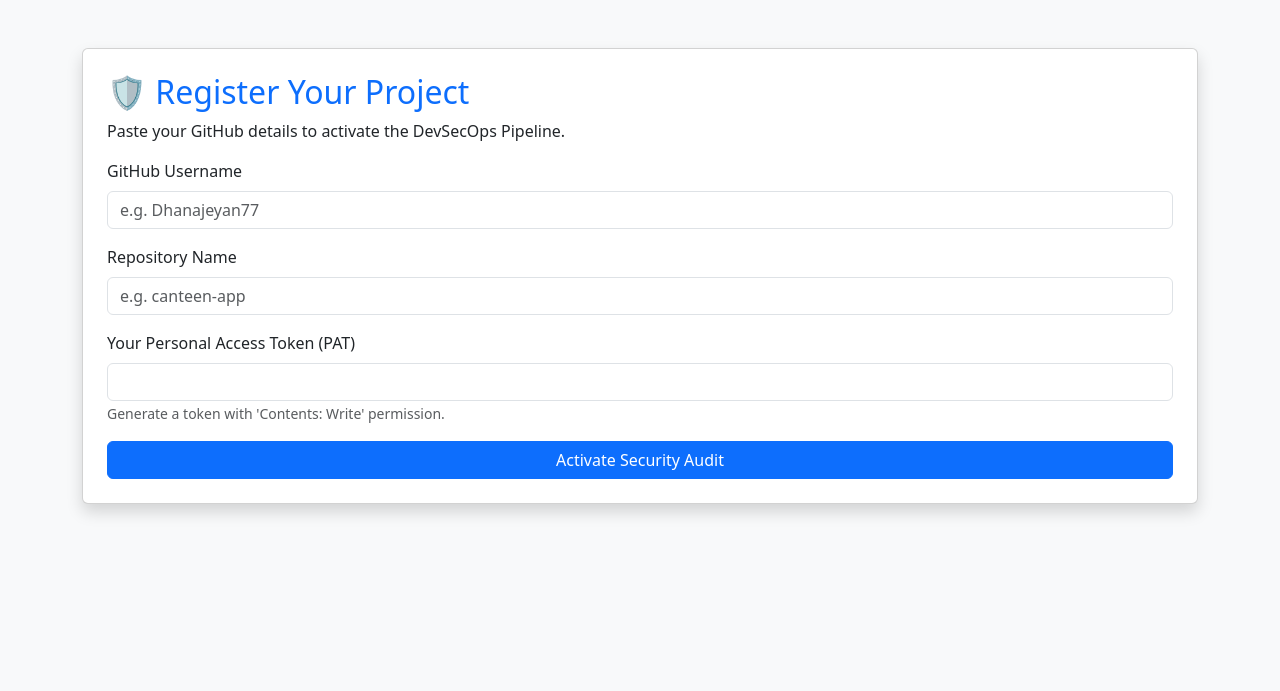
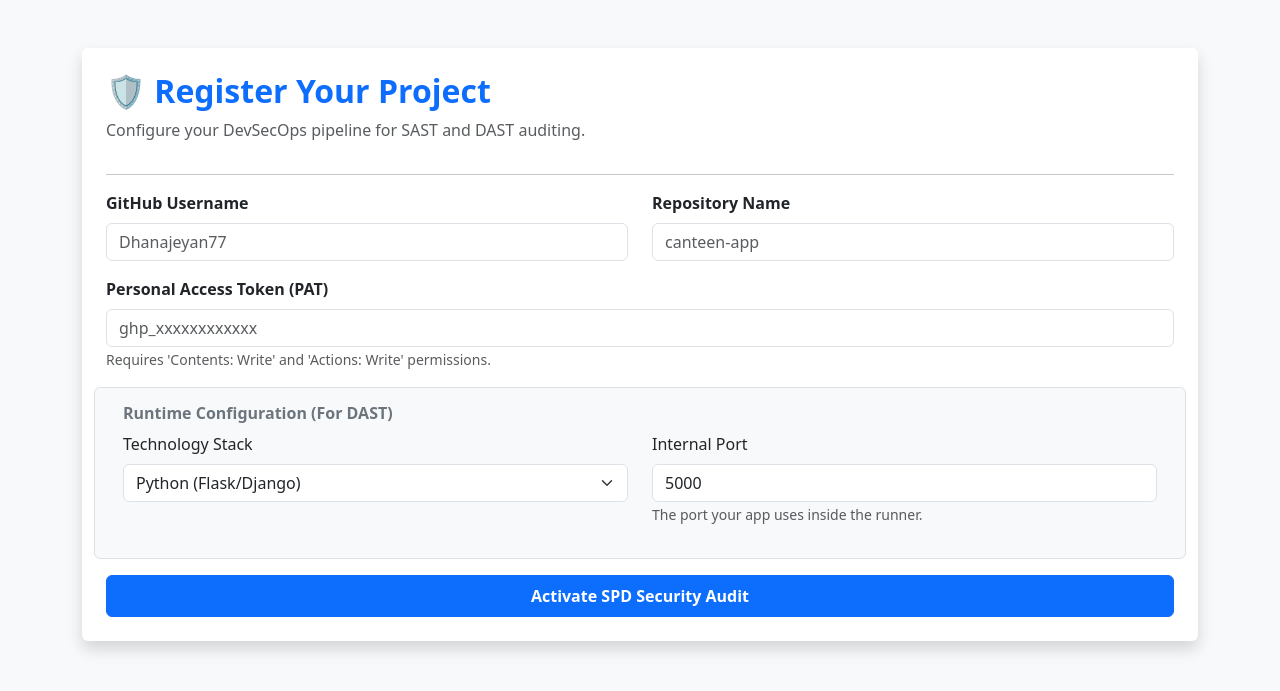
Before and after one commit to Dhanajeyan77/spd, a Flask app: page /onboard_page in a window 1280 px wide. Shown: the top 691 px of the page. Run offline with Flask 3, Linux system fonts and the light colour scheme.

Commit message:
first commit

```diff
--- a/app.py
+++ b/app.py
@@ -6,8 +6,7 @@ from flask import Flask, render_template, request, jsonify
 app = Flask(__name__)
 
 # --- SYSTEM CONFIGURATION ---
-# This pulls your token from Render's "Environment Variables" safely
-# On your local laptop, you can set this in your terminal: export GITHUB_TOKEN=your_token
+# Pulls your Master Token from Render Environment Variables
 GITHUB_TOKEN = os.environ.get("GITHUB_TOKEN")
 
 @app.route('/')
@@ -18,17 +17,32 @@ def index():
 def onboard_page():
     return render_template('onboard.html')
 
-# --- 1. THE INJECTION (Uses Student's Token from Form) ---
+# --- 1. THE DYNAMIC INJECTION (Uses Student's Token) ---
 @app.route('/inject', methods=['POST'])
 def inject_yaml():
+    # 1. Capture Form Data
     owner = request.form.get('owner')
     repo = request.form.get('repo')
     student_token = request.form.get('token')
+    stack = request.form.get('stack')
+    port = request.form.get('port')
 
-    url = f"https://api.github.com/repos/{owner}/{repo}/contents/.github/workflows/spd-audit.yml"
+    # 2. Define Dynamic Logic based on Tech Stack
+    if stack == "python":
+        run_cmd = "python app.py & sleep 10"
+        sast_cmd = "pip install bandit && bandit -r ."
+    elif stack == "node":
+        run_cmd = "npm start & sleep 15"
+        sast_cmd = "npm audit"
+    elif stack == "java":
+        run_cmd = "mvn spring-boot:run & sleep 25"
+        sast_cmd = "echo 'Running Java Static Analysis'"
+    else:
+        run_cmd = "sleep 5" # Default fallback
+        sast_cmd = "echo 'Generic SAST'"
 
-    # The Master SPD Logic
-    yaml_content = """
+    # 3. Construct the Custom YAML (Injecting Port and Commands)
+    yaml_content = f"""
 name: SPD Security Audit
 on: [push, repository_dispatch]
 jobs:
@@ -36,47 +50,54 @@ jobs:
     runs-on: ubuntu-latest
     steps:
       - uses: actions/checkout@v4
-      - name: Bandit SAST
-        run: pip install bandit && bandit -r .
-      - name: ZAP DAST
+
+      - name: SAST Scan ({stack})
+        run: {sast_cmd}
+
+      - name: Start Application (DAST Staging)
+        run: {run_cmd}
+
+      - name: OWASP ZAP DAST Scan
         uses: zaproxy/action-baseline@v0.12.0
         with:
-          target: 'https://google.com'
+          target: 'http://localhost:{port}'
     """
 
     encoded_content = base64.b64encode(yaml_content.encode()).decode()
 
-    # Using STUDENT'S token for the one-time injection
+    # 4. GitHub API URL for the specific student repo
+    url = f"https://api.github.com/repos/{owner}/{repo}/contents/.github/workflows/spd-audit.yml"
+
+    # 5. Execute Injection using Student's Token
     headers = {
         "Authorization": f"token {student_token}",
         "Accept": "application/vnd.github.v3+json"
     }
 
-    data = {
-        "message": "🛡️ SPD System: Automated Security Onboarding",
+    payload = {
+        "message": "🛡️ SPD System: Automated DevSecOps Onboarding",
         "content": encoded_content
     }
 
-    response = requests.put(url, json=data, headers=headers)
+    response = requests.put(url, json=payload, headers=headers)
 
     if response.status_code == 201:
-        return "<h1>Success!</h1><p>SPD Security YAML Injected. Check your GitHub Actions tab!</p>"
+        return "<h1>Success!</h1><p>SPD Security Policy has been injected and customized for your stack.</p>"
     else:
-        return f"<h1>Error</h1><p>{response.json().get('message')}</p>", 400
+        error_msg = response.json().get('message', 'Unknown Error')
+        return f"<h1>Error</h1><p>{error_msg}</p>", 400
 
-# --- 2. THE TRIGGER (Uses YOUR Master Token from Render) ---
+# --- 2. THE SYSTEM ORCHESTRATOR (Uses YOUR Master Token) ---
 @app.route('/webhook', methods=['POST'])
 def github_webhook():
     event_data = request.json
 
-    # We only care about 'push' events to start the audit
     if 'repository' in event_data and GITHUB_TOKEN:
         owner = event_data['repository']['owner']['login']
         repo = event_data['repository']['name']
 
+        # Command the student's repo to run the SPD workflow
         dispatch_url = f"https://api.github.com/repos/{owner}/{repo}/dispatches"
-
-        # Using YOUR Master Token to command the cloud
         dispatch_headers = {
             "Authorization": f"token {GITHUB_TOKEN}",
             "Accept": "application/vnd.github.v3+json"
@@ -88,5 +109,5 @@ def github_webhook():
     return "OK", 200
 
 if __name__ == '__main__':
-    # For local testing on Latitude 5411
+    # False for production; set True for testing on Latitude 5411
     app.run(port=5000, debug=False)
--- a/templates/onboard.html
+++ b/templates/onboard.html
@@ -6,25 +6,47 @@
     <link rel="stylesheet" href="https://cdn.jsdelivr.net/npm/bootstrap@5.3.0/dist/css/bootstrap.min.css">
 </head>
 <body class="bg-light">
-    <div class="container mt-5">
-        <div class="card shadow p-4">
-            <h2 class="text-primary">🛡️ Register Your Project</h2>
-            <p>Paste your GitHub details to activate the DevSecOps Pipeline.</p>
+    <div class="container mt-5 mb-5">
+        <div class="card shadow p-4 border-0">
+            <h2 class="text-primary fw-bold">🛡️ Register Your Project</h2>
+            <p class="text-muted">Configure your DevSecOps pipeline for SAST and DAST auditing.</p>
+            <hr>
             <form action="/inject" method="POST">
+                <div class="row">
+                    <div class="col-md-6 mb-3">
+                        <label class="form-label fw-bold">GitHub Username</label>
+                        <input type="text" name="owner" class="form-control" placeholder="Dhanajeyan77" required>
+                    </div>
+                    <div class="col-md-6 mb-3">
+                        <label class="form-label fw-bold">Repository Name</label>
+                        <input type="text" name="repo" class="form-control" placeholder="canteen-app" required>
+                    </div>
+                </div>
+
                 <div class="mb-3">
-                    <label class="form-label">GitHub Username</label>
-                    <input type="text" name="owner" class="form-control" placeholder="e.g. Dhanajeyan77" required>
+                    <label class="form-label fw-bold">Personal Access Token (PAT)</label>
+                    <input type="password" name="token" class="form-control" placeholder="ghp_xxxxxxxxxxxx" required>
+                    <small class="text-muted">Requires 'Contents: Write' and 'Actions: Write' permissions.</small>
                 </div>
-                <div class="mb-3">
-                    <label class="form-label">Repository Name</label>
-                    <input type="text" name="repo" class="form-control" placeholder="e.g. canteen-app" required>
+
+                <div class="row bg-light p-3 rounded mb-3 border">
+                    <h6 class="text-secondary fw-bold">Runtime Configuration (For DAST)</h6>
+                    <div class="col-md-6 mb-3">
+                        <label class="form-label">Technology Stack</label>
+                        <select name="stack" class="form-select">
+                            <option value="python">Python (Flask/Django)</option>
+                            <option value="node">Node.js (Express)</option>
+                            <option value="java">Java (Spring Boot)</option>
+                        </select>
+                    </div>
+                    <div class="col-md-6 mb-3">
+                        <label class="form-label">Internal Port</label>
+                        <input type="number" name="port" class="form-control" value="5000" required>
+                        <small class="text-muted">The port your app uses inside the runner.</small>
+                    </div>
                 </div>
-                <div class="mb-3">
-                    <label class="form-label">Your Personal Access Token (PAT)</label>
-                    <input type="password" name="token" class="form-control" required>
-                    <small class="text-muted">Generate a token with 'Contents: Write' permission.</small>
-                </div>
-                <button type="submit" class="btn btn-primary w-100">Activate Security Audit</button>
+
+                <button type="submit" class="btn btn-primary w-100 py-2 fw-bold">Activate SPD Security Audit</button>
             </form>
         </div>
     </div>
```
